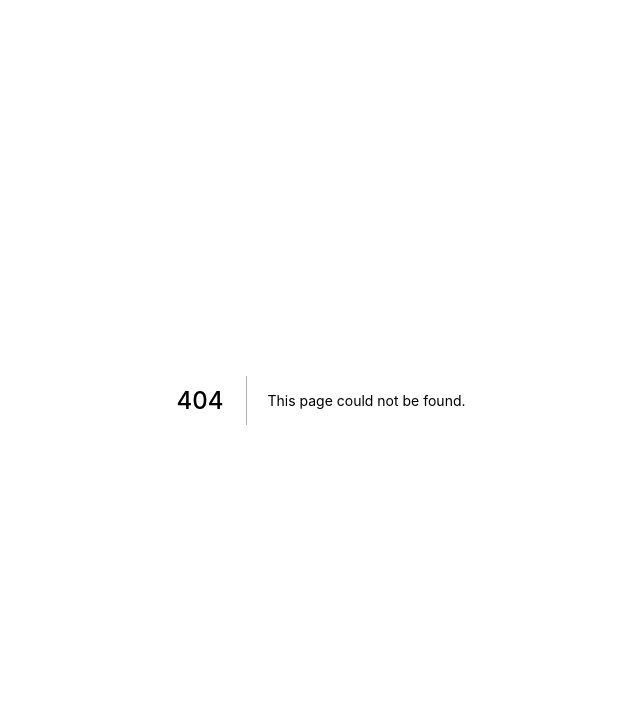
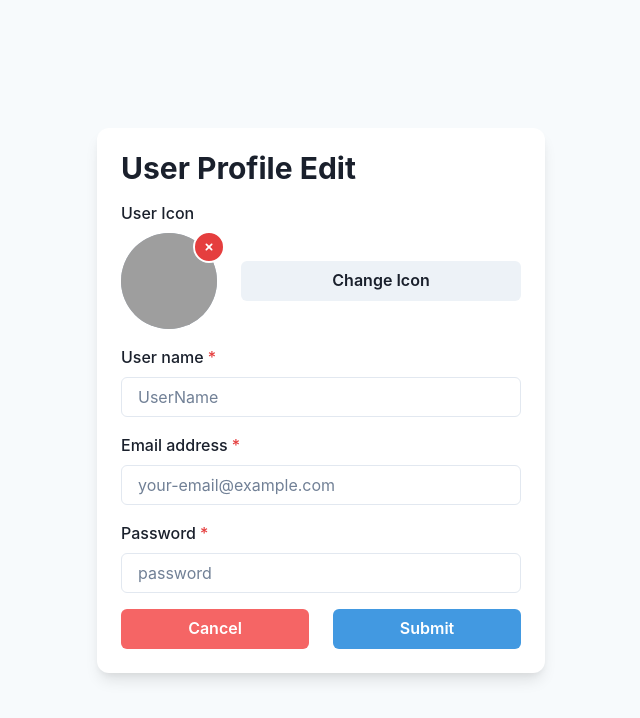
Before and after one commit to MiCurran/link-ladder, a Next.js app: page /me/1/settings in a window 1280 px wide. Before the commit this address had no page. Shown: the top 718 px of the page, without its empty margins (319-959 px from the left). Built offline with nearby package versions, Linux system fonts and the light colour scheme; grey boxes are pictures that could not be loaded.

Commit message:
oops commit forgot to add untracked files to commit

```diff
--- /dev/null
+++ b/pages/me/[user]/settings.js
@@ -0,0 +1,105 @@
+import {
+    Button,
+    Flex,
+    FormControl,
+    FormLabel,
+    Heading,
+    Input,
+    Stack,
+    useColorModeValue,
+    HStack,
+    Avatar,
+    AvatarBadge,
+    IconButton,
+    Center,
+  } from '@chakra-ui/react';
+  import { SmallCloseIcon } from '@chakra-ui/icons';
+
+  export default function Settings ({}) {
+    return (
+        <Flex
+        minH={'100vh'}
+        align={'center'}
+        justify={'center'}
+        bg={useColorModeValue('gray.50', 'gray.800')}>
+        <Stack
+          spacing={4}
+          w={'full'}
+          maxW={'md'}
+          bg={useColorModeValue('white', 'gray.700')}
+          rounded={'xl'}
+          boxShadow={'lg'}
+          p={6}
+          my={12}>
+          <Heading lineHeight={1.1} fontSize={{ base: '2xl', sm: '3xl' }}>
+            User Profile Edit
+          </Heading>
+          <FormControl id="userName">
+            <FormLabel>User Icon</FormLabel>
+            <Stack direction={['column', 'row']} spacing={6}>
+              <Center>
+                <Avatar size="xl" src="https://bit.ly/sage-adebayo">
+                  <AvatarBadge
+                    as={IconButton}
+                    size="sm"
+                    rounded="full"
+                    top="-10px"
+                    colorScheme="red"
+                    aria-label="remove Image"
+                    icon={<SmallCloseIcon />}
+                  />
+                </Avatar>
+              </Center>
+              <Center w="full">
+                <Button w="full">Change Icon</Button>
+              </Center>
+            </Stack>
+          </FormControl>
+          <FormControl id="userName" isRequired>
+            <FormLabel>User name</FormLabel>
+            <Input
+              placeholder="UserName"
+              _placeholder={{ color: 'gray.500' }}
+              type="text"
+            />
+          </FormControl>
+          <FormControl id="email" isRequired>
+            <FormLabel>Email address</FormLabel>
+            <Input
+              placeholder="your-email@example.com"
+              _placeholder={{ color: 'gray.500' }}
+              type="email"
+            />
+          </FormControl>
+          <FormControl id="password" isRequired>
+            <FormLabel>Password</FormLabel>
+            <Input
+              placeholder="password"
+              _placeholder={{ color: 'gray.500' }}
+              type="password"
+            />
+          </FormControl>
+          <Stack spacing={6} direction={['column', 'row']}>
+            <Button
+              bg={'red.400'}
+              color={'white'}
+              w="full"
+              _hover={{
+                bg: 'red.500',
+              }}>
+              Cancel
+            </Button>
+            <Button
+              bg={'blue.400'}
+              color={'white'}
+              w="full"
+              _hover={{
+                bg: 'blue.500',
+              }}>
+              Submit
+            </Button>
+          </Stack>
+        </Stack>
+      </Flex>
+    )
+};
```
Also changed, not shown: constants/routes/routes.js (added, +14 -0 lines), pages/me/[user]/index.js (added, +28 -0 lines), pages/me/index.js (added, +7 -0 lines).
